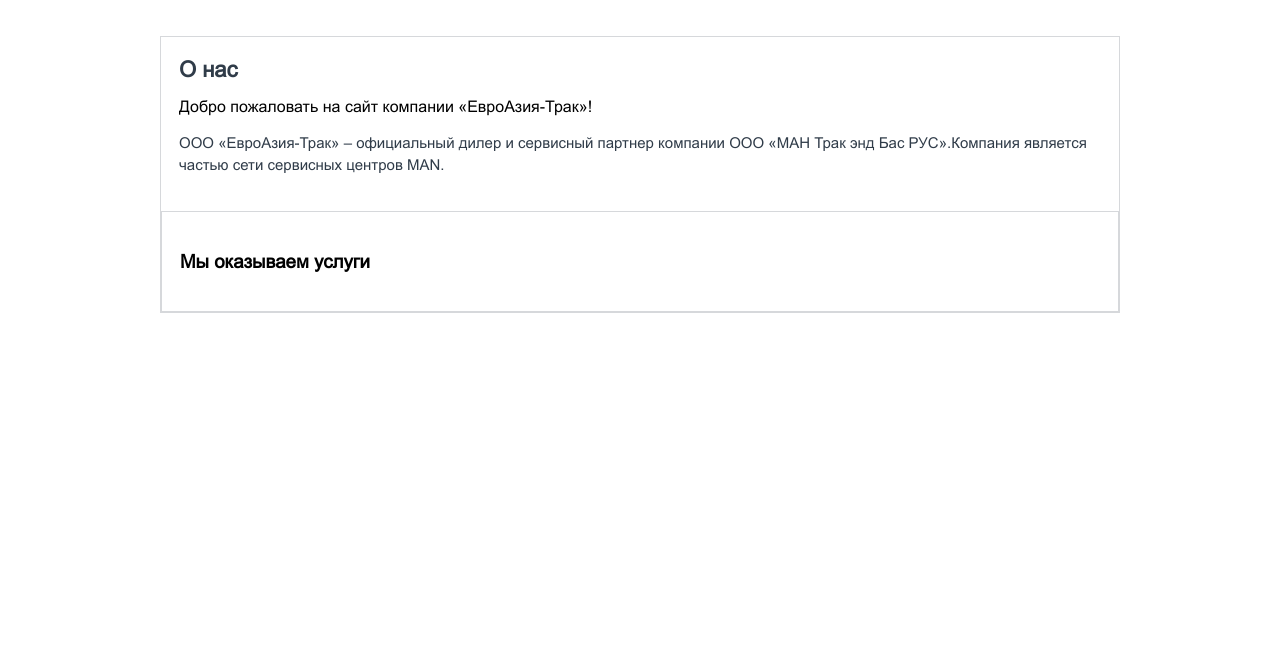
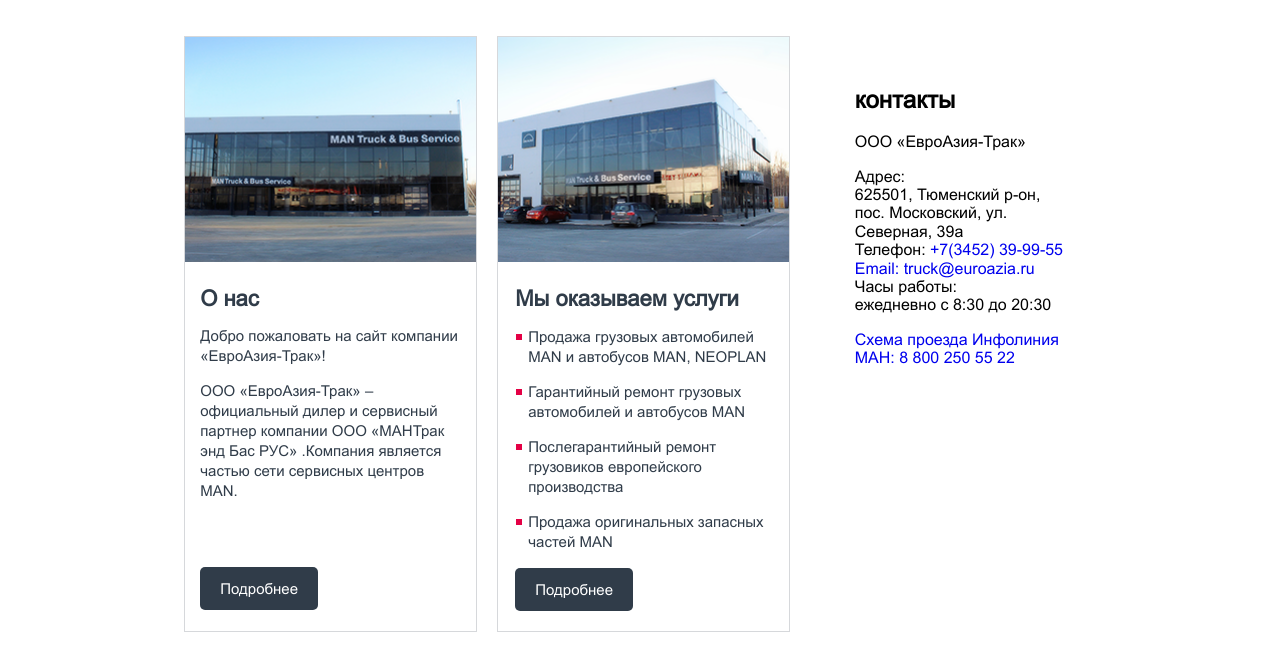
Before and after one commit to IvanChekan/MAN, a plain HTML site: page src/index.html in a window 1280 px wide. Shown: the part 677-1348 px from the top of the page. Before the commit the page ends 990 px from the top, so only its background shows below. Drawn offline with Linux system fonts and the light colour scheme.

Commit message:
Сделал не полностью блок с контентом

```diff
--- a/src/index.html
+++ b/src/index.html
@@ -104,33 +104,74 @@
 
 
 
-	<div class="contant">
+	<div class="content">
 		<div class="container">
-			<div class="contant-overlay">
+			<div class="content-overlay">
 				<div class="blocks">
 					<div class="about">
+						<img src="img/content/shop-1.png" alt="">
 						<div class="about-block">
-							<h3 class="about-block__title">О нас</h3>
+							<h2 class="about-block__title">О нас</h2>
 							<p class="about-block__description">Добро пожаловать на сайт компании «ЕвроАзия-Трак»!</p>
-							<p class="about-block__text">ООО «ЕвроАзия-Трак» – официальный дилер и сервисный партнер компании ООО «МАН
-								Трак энд Бас РУС».Компания
-								является частью сети сервисных центров MAN.</p>
+							<p class="about-block__text">ООО «ЕвроАзия-Трак» – официальный дилер и сервисный партнер компании ООО
+								«МАНТрак энд Бас РУС» .Компания является частью сети сервисных центров MAN.</p>
+							<a href="#" class="about-block__link link">Подробнее</a>
 						</div>
 						<!-- /.about-block -->
+					</div>
+					<!-- /.about -->
 					<div class="service">
+						<img src="img/content/shop-2.png" alt="">
 						<div class="service-block">
 							<h3 class="service-block__title">Мы оказываем услуги</h3>
-								<ul class="service-list">
-
+							<ul class="service-block__list">
+								<li class="service-block__item">
+									<span class="service-block__decor"></span>
+									<p class="service-block__text">Продажа грузовых автомобилей MAN и автобусов MAN, NEOPLAN</p>
+								</li>
+								<li class="service-block__item">
+									<span class="service-block__decor"></span>
+									<p class="service-block__text">Гарантийный ремонт грузовых автомобилей и автобусов MAN</p>
+								</li>
+								<li class="service-block__item">
+									<span class="service-block__decor"></span>
+									<p class="service-block__text">Послегарантийный ремонт грузовиков европейского производства</p>
+								</li>
+								<li class="service-block__item">
+									<span class="service-block__decor"></span>
+									<p class="service-block__text">Продажа оригинальных запасных частей MAN</p>
+								</li>
 							</ul>
+							<!-- service-block__list -->
+							<a href="#" class="service-block__link link">Подробнее</a>
 						</div>
 						<!-- /.service-block -->
 					</div>
 					<!-- /.service -->
 				</div>
-					<!-- /.about -->
+				<!-- /.blocks -->
+				<div class="contacts">
+					<div class="contacts-block">
+						<h2 class="contacts-block__title">контакты</h2>
+						<span class="contacts-block__subtitle">ООО «ЕвроАзия-Трак» </span>
+						<ul class="contacts-block__list">
+							<li class="contacts-list__item">Адрес:</li>
+							<li class="contacts-list__item">625501, Тюменский р-он, пос. Московский, ул. Северная, 39а</li>
+							<li class="contacts-list__item">Телефон:
+								<a href="tel:+7(3452)399955" class="contact-list__phone">+7(3452) 39-99-55</a>
+							</li>
+							<li class="contacts-list__item">
+								<a href="mailto:Email: truck@euroazia.ru" class="contacts-list__link">Email: truck@euroazia.ru</a>
+							</li>
+							<li class="contacts-list__item contacts-list__time">Часы работы:<br> ежедневно с 8:30 до 20:30</li>
+						</ul>
+						<!-- /.contacts-block__list -->
+						<a href="#" class="contacts-block__way">Схема проезда</a>
+						<a href="#" class="contacts-block__way">Инфолиния МАН: 8 800 250 55 22</a>
 					</div>
-				<!-- /.blocks -->
+					<!-- /.contacts-block -->
+				</div>
+				<!-- /.contacts -->
 			</div>
 			<!-- /.contant-overlay -->
 		</div>
--- a/src/sass/blocks/_content.sass
+++ b/src/sass/blocks/_content.sass
@@ -2,60 +2,68 @@
 	padding-bottom: 60px
 	&-overlay
 		display: flex
-		justify-content: space-between
+		justify-content: space-around
+		flex-wrap: wrap
+.blocks
+	display: flex
 .about
+	margin-right: 20px
 	border: 1px solid #d6d8db
 	&-block
-		padding: 20px 18px
+		padding: 20px 18px 20px 15px
+		min-height: 364.6px
 		&__title
+			font-size: 22px
 			color: $content-text
-			font-size: 22px
 			margin: 0
-		&__text
+		&__description
+			max-width: 258px
 			font-size: 15px
 			color: $content-text
-			line-height: 22px
+			line-height: 20px
+		&__text
+			max-width: 258px
+			font-size: 15px
+			color: $content-text
+			line-height: 20px
+			margin-bottom: 66px
 		&__link
-			margin-top: 48px
+			align-self: flex-end
 .service
 	border: 1px solid #d6d8db
 	&-block
-		padding: 20px 18px
-	&-title
-		color: $content-text
-		font-size: 22px
-		margin: 0
-	&-img
-		display: block
-	&-list
-		padding: 0
-		max-width: 257px
-	&-item
-		display: flex
-		&__text
+		padding: 20px 21px 20px 17px
+		&__title
+			font-size: 22px
+			color: $content-text
+			margin: 0
+		&__list
+			padding-left: 13px
+			max-width: 253px
+		&__item
+			position: relative
 			font-size: 15px
 			color: $content-text
-			line-height: 22px
-			margin: 0
-			margin-bottom: 10px
-		&__cube
+			line-height: 20px
+		&__decor
+			position: absolute
 			display: block
+			content: ''
+			top: 7px
+			left: -12px
+			width: 6px
 			height: 6px
-			width: 6px
-			left: 0
-			margin-top: 7px
-			margin-right: 6px
 			background-color: $cube-color
-			margin-right: 5px
 .link
 	display: inline-block
 	padding: 13px 20px
+	background-color: $slider-color
+	color: #ffff
 	border-radius: 5px
-	background-color: $slider-color
 	font-size: 15px
-	color: #fff
 .contacts
-	border: 1px solid red
-	max-width: 291px
 	&-block
 		padding: 30px 30px 30px 16px
+		max-width: 257px
+		&__list
+			padding: 0
```
Also changed, not shown: src/css/style.css, 1 other file. Lines whose indentation alone changed are shown as unchanged.
